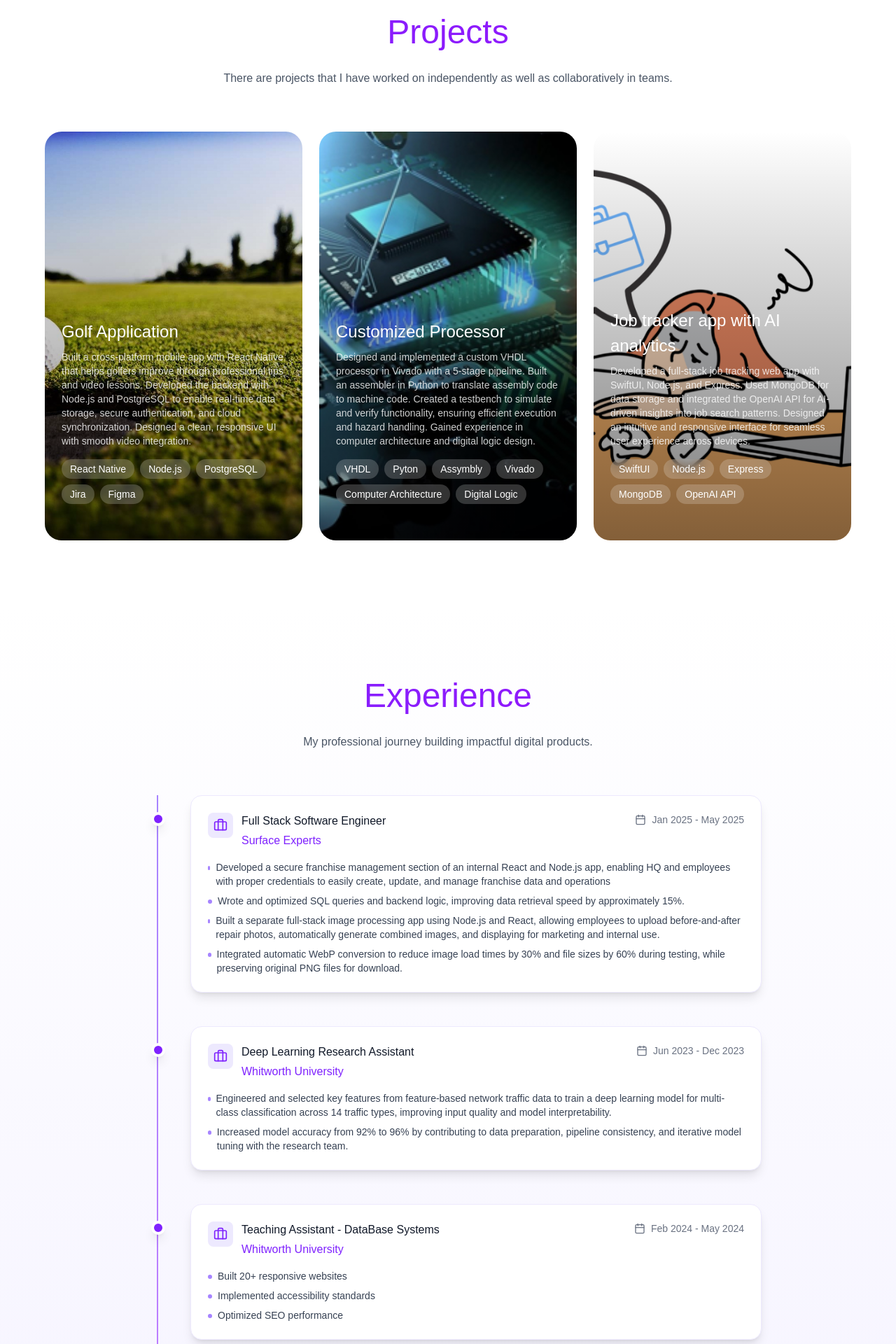
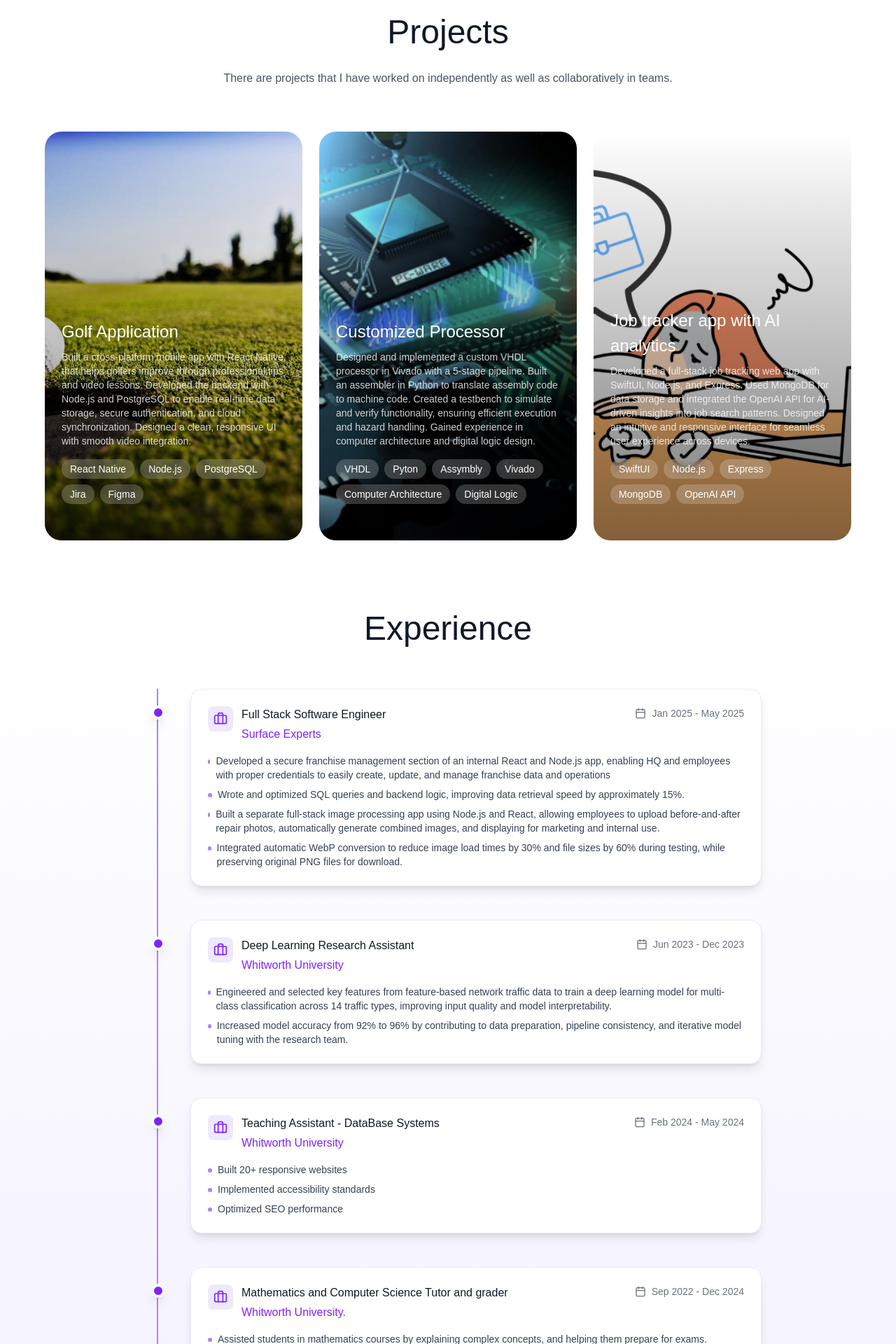
Before and after one commit to Tem-Am/portfolio, a Next.js app: page / in a window 1280 px wide. Shown: the part 880-2800 px from the top of the page at 70% size. Built offline with nearby package versions, Linux system fonts and the light colour scheme.

Commit message:
Color change

```diff
--- a/app/pages/experience.tsx
+++ b/app/pages/experience.tsx
@@ -49,17 +49,14 @@ const experiences = [
 export function Experience() {
   return (
     <section
-      className="py-24 px-6 bg-gradient-to-b from-white to-violet-50"
+      className="px-6 bg-gradient-to-b from-white to-violet-50"
       id="experience"
     >
       <div className="container mx-auto max-w-4xl">
-        <div className="text-center mb-16">
-          <h2 className="text-5xl mb-4 bg-gradient-to-r from-violet-600 to-purple-600 bg-clip-text text-transparent leading-tight pb-2">
+        <div className="text-center mb-12">
+          <h2 className="text-5xl bg-clip-text text-gray-900 leading-tight pb-2">
             Experience
           </h2>
-          <p className="text-gray-600 max-w-2xl mx-auto">
-            My professional journey building impactful digital products.
-          </p>
         </div>
 
         <div className="relative">
--- a/app/pages/project.tsx
+++ b/app/pages/project.tsx
@@ -36,7 +36,7 @@ export function Projects() {
     <section className="py-24 px-6 bg-white" id="projects">
       <div className="container mx-auto max-w-6xl">
         <div>
-          <h2 className="text-5xl mb-4 text-center bg-gradient-to-r from-violet-600 to-purple-600 bg-clip-text text-transparent leading-tight pb-2">
+          <h2 className="text-5xl mb-4 text-center text-gray-900 bg-clip-text leading-tight pb-2">
             Projects
           </h2>
           <p className="text-center text-gray-600 mb-16 max-w-2xl mx-auto">
--- a/app/pages/skills.tsx
+++ b/app/pages/skills.tsx
@@ -72,7 +72,7 @@ export function Skills() {
     <section className="py-24 px-6 bg-white" id="skills">
       <div className="container mx-auto max-w-6xl">
         <div className="text-center mb-16">
-          <h2 className="text-5xl mb-4 bg-gradient-to-r from-violet-600 to-purple-600 bg-clip-text text-transparent leading-tight pb-2">
+          <h2 className="text-5xl mb-4 bg-clip-text text-neutral-900 leading-tight pb-2">
             Skills & Expertise
           </h2>
           <p className="text-gray-600 max-w-2xl mx-auto">
```
